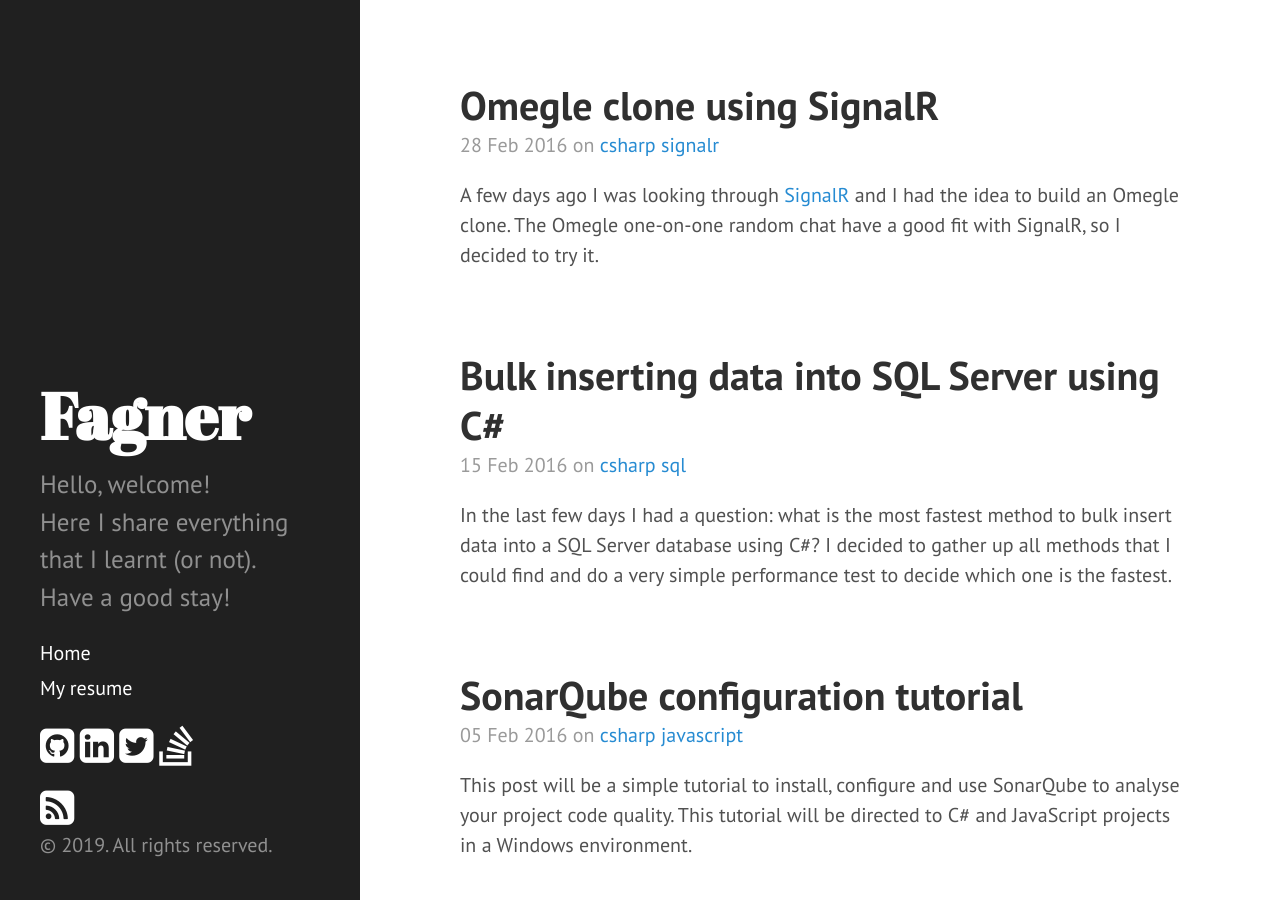
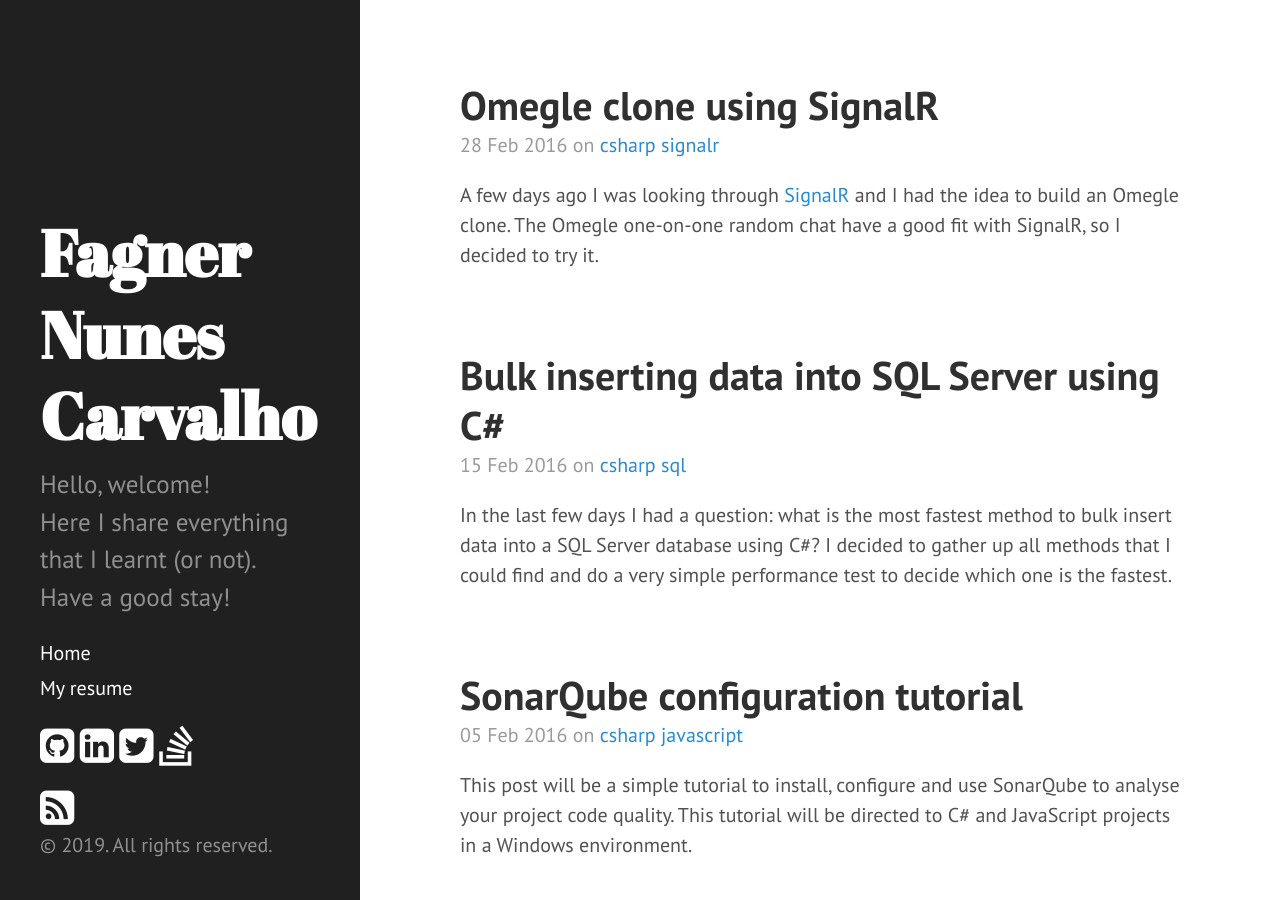
Before and after one commit to fagnercarvalho/fagnercarvalho.github.io, a Jekyll site: the page built from index.html, in a window 1280 px wide and 900 px high. Built offline with Jekyll 4.4.1, drawn with Linux system fonts in a browser that asks for light colours; nearby versions of some CDN libraries; the list of posts is cut into pages by our own code.

Commit message:
Change author, title and tagline

```diff
--- a/_config.yml
+++ b/_config.yml
@@ -6,8 +6,8 @@
 permalink: /:year/:month/:day/:title/
 
 # Setup
-title:            Fagner
-tagline:          'Just another day in IT.'
+title:            'Fagner Nunes Carvalho'
+tagline:          ''
 description: >
     Hello, welcome!<br/>
     Here I share everything that I learnt (or not).<br/>
@@ -16,7 +16,7 @@
 baseurl:          /
 
 author:
-  name:           'Fagner Carvalho'
+  name:           'Fagner Nunes Carvalho'
   url:            https://twitter.com/fagnerncarvalho
 
 paginate:         5
```
